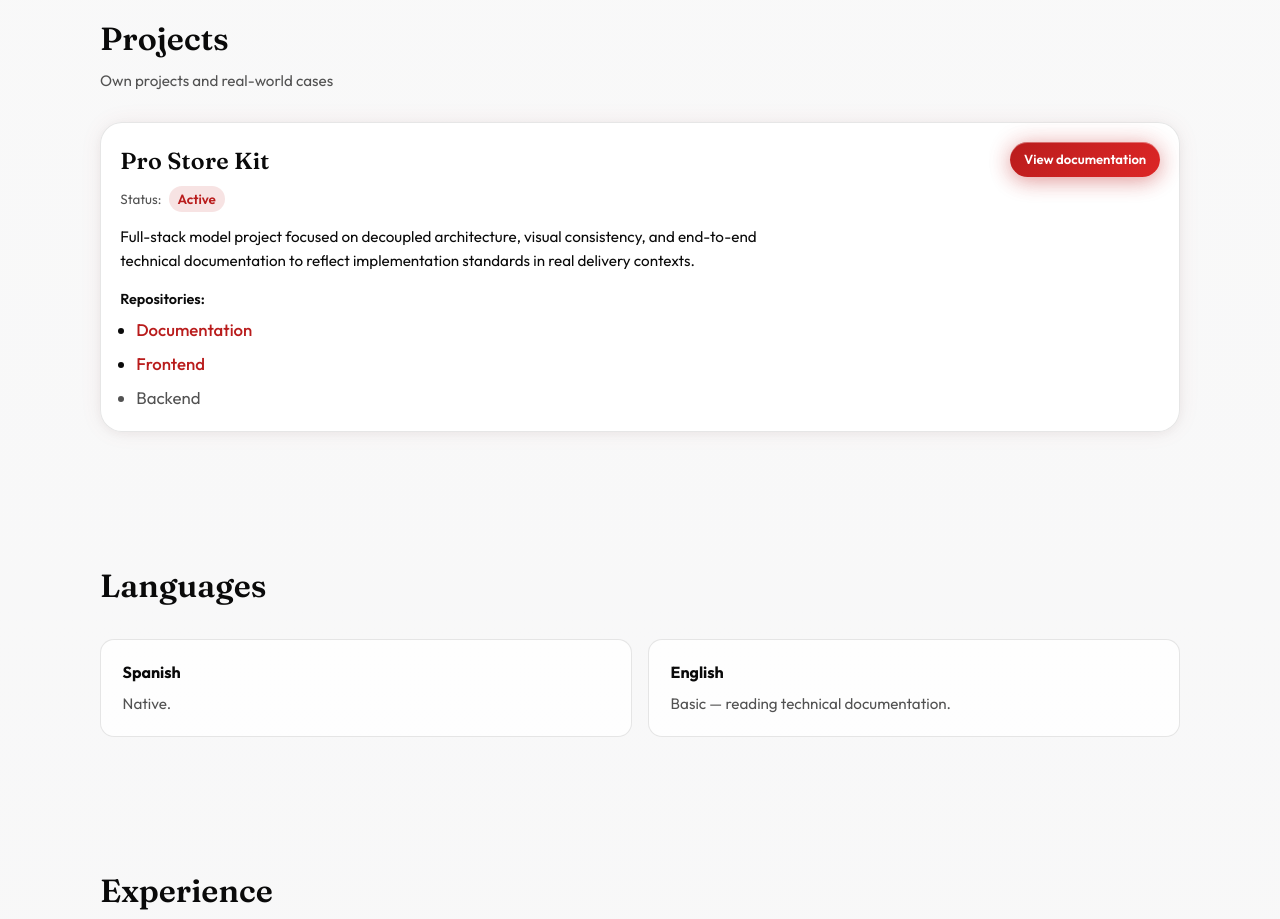
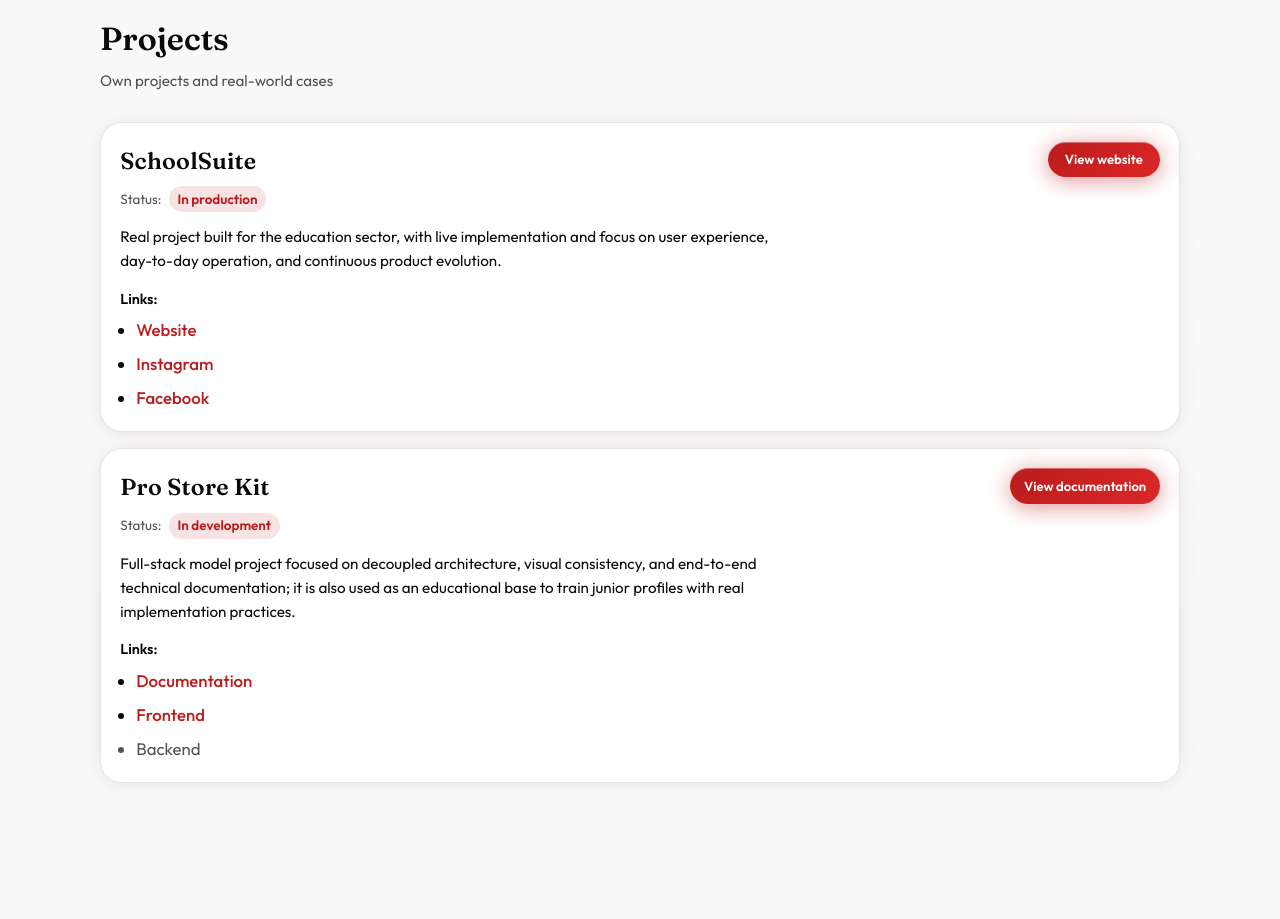
Before and after one commit to 41L4N/41L4N.github.io, a Vue app: page / in a window 1280 px wide. Shown: the part 2040-2959 px from the top of the page. Built offline with nearby package versions, Linux system fonts and the light colour scheme.

Commit message:
Add SchoolSuite project details to Projects component and update localization in English and Spanish. Include project description, status, and relevant links for enhanced user experience.

```diff
--- a/src/plugins/vue-i18n/locales/en.json
+++ b/src/plugins/vue-i18n/locales/en.json
@@ -173,13 +173,26 @@
 	"projects": {
 		"title": "Projects",
 		"kicker": "Own projects and real-world cases",
+		"schoolSuite": {
+			"name": "SchoolSuite",
+			"statusLabel": "Status:",
+			"statusValue": "In production",
+			"ctaWebsite": "View website",
+			"description": "Real project built for the education sector, with live implementation and focus on user experience, day-to-day operation, and continuous product evolution.",
+			"linksLabel": "Links:",
+			"links": {
+				"website": "Website",
+				"instagram": "Instagram",
+				"facebook": "Facebook"
+			}
+		},
 		"proStoreKit": {
 			"name": "Pro Store Kit",
 			"statusLabel": "Status:",
-			"statusValue": "Active",
+			"statusValue": "In development",
 			"ctaDocs": "View documentation",
-			"description": "Full-stack model project focused on decoupled architecture, visual consistency, and end-to-end technical documentation to reflect implementation standards in real delivery contexts.",
-			"linksLabel": "Repositories:",
+			"description": "Full-stack model project focused on decoupled architecture, visual consistency, and end-to-end technical documentation; it is also used as an educational base to train junior profiles with real implementation practices.",
+			"linksLabel": "Links:",
 			"links": {
 				"docs": "Documentation",
 				"frontRepo": "Frontend",
--- a/src/plugins/vue-i18n/locales/es.json
+++ b/src/plugins/vue-i18n/locales/es.json
@@ -173,13 +173,26 @@
 	"projects": {
 		"title": "Proyectos",
 		"kicker": "Proyectos propios y casos reales",
+		"schoolSuite": {
+			"name": "SchoolSuite",
+			"statusLabel": "Estado:",
+			"statusValue": "En producción",
+			"ctaWebsite": "Ver sitio web",
+			"description": "Proyecto real orientado al sector educativo, con implementación funcional y foco en experiencia de uso, operación diaria y evolución continua del producto.",
+			"linksLabel": "Enlaces:",
+			"links": {
+				"website": "Sitio web",
+				"instagram": "Instagram",
+				"facebook": "Facebook"
+			}
+		},
 		"proStoreKit": {
 			"name": "Pro Store Kit",
 			"statusLabel": "Estado:",
-			"statusValue": "Activo",
+			"statusValue": "En desarrollo",
 			"ctaDocs": "Ver documentación",
-			"description": "Proyecto modelo full-stack orientado a arquitectura desacoplada, consistencia visual y documentación técnica de punta a punta para representar estándares de implementación en entornos reales.",
-			"linksLabel": "Repositorios:",
+			"description": "Proyecto modelo full-stack orientado a arquitectura desacoplada, consistencia visual y documentación técnica de punta a punta; también se utiliza como base educativa para capacitar perfiles junior con prácticas de implementación reales.",
+			"linksLabel": "Enlaces:",
 			"links": {
 				"docs": "Documentación",
 				"frontRepo": "Frontend",
--- a/src/views/Projects.vue
+++ b/src/views/Projects.vue
@@ -12,6 +12,63 @@
 				{{ t('projects.kicker') }}
 			</p>
 		</div>
+		<article class="projects__card">
+			<header class="projects__card-head">
+				<div>
+					<h3 class="projects__name">
+						{{ t('projects.schoolSuite.name') }}
+					</h3>
+					<p class="projects__status">
+						{{ t('projects.schoolSuite.statusLabel') }}
+						<span class="projects__status-pill">{{ t('projects.schoolSuite.statusValue') }}</span>
+					</p>
+				</div>
+				<a
+					class="btn btn--primary btn--sm"
+					href="https://school-suite.com/"
+					target="_blank"
+					rel="noopener noreferrer"
+				>
+					{{ t('projects.schoolSuite.ctaWebsite') }}
+				</a>
+			</header>
+			<p class="projects__description">
+				{{ t('projects.schoolSuite.description') }}
+			</p>
+			<p class="projects__links-label">
+				{{ t('projects.schoolSuite.linksLabel') }}
+			</p>
+			<ul class="projects__links">
+				<li>
+					<a
+						href="https://school-suite.com/"
+						target="_blank"
+						rel="noopener noreferrer"
+					>
+						{{ t('projects.schoolSuite.links.website') }}
+					</a>
+				</li>
+				<li>
+					<a
+						href="https://www.instagram.com/school_suite/"
+						target="_blank"
+						rel="noopener noreferrer"
+					>
+						{{ t('projects.schoolSuite.links.instagram') }}
+					</a>
+				</li>
+				<li>
+					<a
+						href="https://www.facebook.com/people/SchoolSuite/61582393658643/"
+						target="_blank"
+						rel="noopener noreferrer"
+					>
+						{{ t('projects.schoolSuite.links.facebook') }}
+					</a>
+				</li>
+			</ul>
+		</article>
+
 		<article class="projects__card">
 			<header class="projects__card-head">
 				<div>
@@ -79,6 +136,11 @@ const { t } = useI18n();
 		border-radius: var(--radius-lg);
 		background: color-mix(in srgb, var(--surface-solid) 88%, transparent);
 		box-shadow: var(--shadow-sm);
+		margin-bottom: 1rem;
+	}
+
+	&__card:last-of-type {
+		margin-bottom: 0;
 	}
 
 	&__card-head {
```
